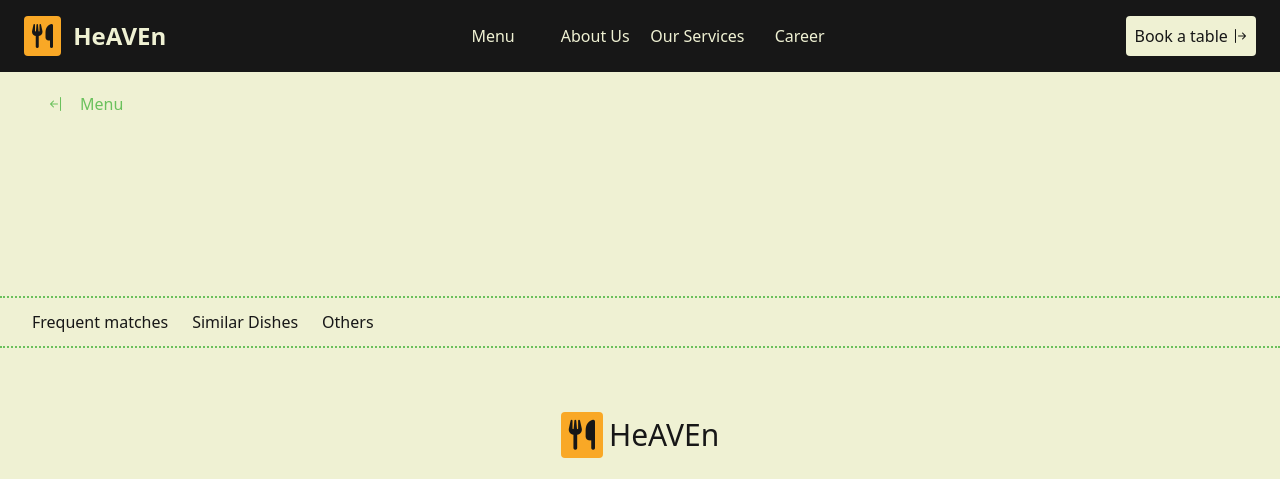
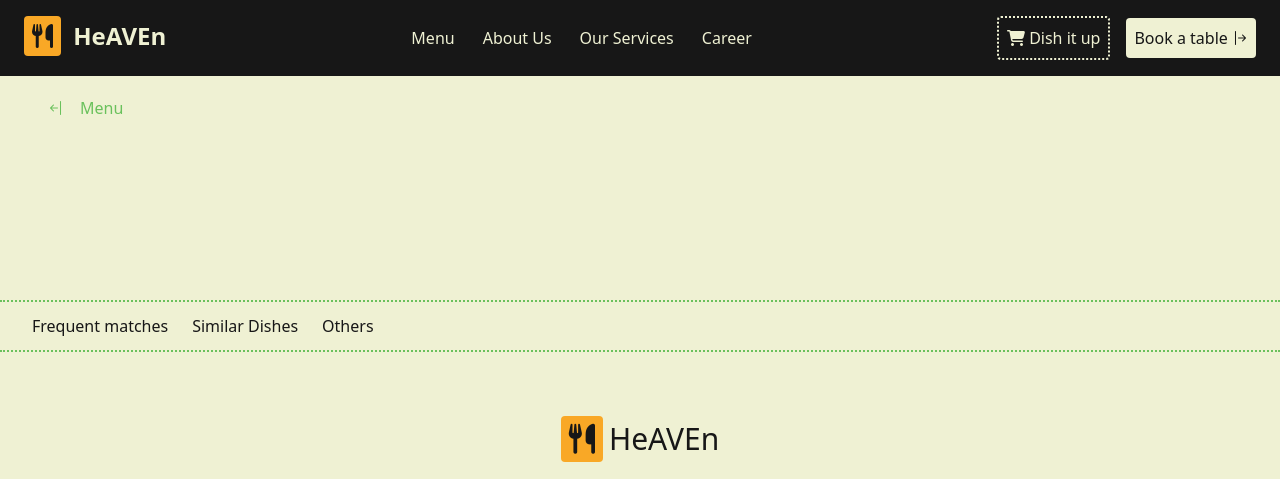
Before and after one commit to HoDoR54/Taste-Heaven, a website with bundled scripts: page src/html/dish-details.html in a window 1280 px wide. Shown: the top 479 px of the page. Built offline with nearby package versions, Linux system fonts and the light colour scheme.

Commit message:
[Fix] -- optimize paths between each webpages to enhance UX

```diff
--- a/src/html/dish-details.html
+++ b/src/html/dish-details.html
@@ -76,7 +76,7 @@
     <!-- suggestions list -->
     <section
       id="js-suggestion-list"
-      class="grid grid-cols-8 gap-4 p-3"
+      class="grid grid-cols-3 gap-4 p-3 md:grid-cols-5 lg:grid-cols-8"
     ></section>
 
     <!-- footer -->
--- a/src/scripts/UX/general-html.js
+++ b/src/scripts/data/general-html.js
@@ -15,9 +15,9 @@ export function renderGeneralElements(fileName) {
           </span>
         </div>
         <!-- Navigation for larger screens -->
-        <nav class="hidden col-span-2 lg:!flex items-center justify-center">
+        <nav class="hidden lg:col-span-2 lg:!flex items-center justify-center">
           <ul
-            class="grid w-full grid-cols-4 gap-2 text-center text-md text-primary"
+            class="flex w-full gap-x-7 text-center text-md text-primary justify-center items-center"
           >
             <li class="cursor-pointer hover:text-accent">
               <a href="${
@@ -46,7 +46,12 @@ export function renderGeneralElements(fileName) {
           </ul>
         </nav>
         <!-- Booking button -->
-        <div class="hidden lg:!flex justify-end items-center">
+        <div class="hidden lg:!flex justify-end items-center gap-4">
+        <button
+            class="p-2 rounded text-md text-primary border-primary border-dotted border-[2px] hover:text-accent hover:border-accent"
+          >
+            <a href="./src/html/order.html"
+              ><i class="fa-solid fa-cart-shopping"></i> Dish it up</a>
           <button
             class="p-2 rounded text-md bg-primary hover:bg-accent text-dark"
           >
@@ -148,11 +153,39 @@ export function renderGeneralElements(fileName) {
   document.body.innerHTML += `
     <section class="fixed top-0 left-0 bg-primary grid grid-rows-12 min-w-screen min-h-screen translate-x-[100vw] z-50 text-dark" id="js-hamburger-menu">
         <div class="flex items-center p-4 border-b-[2px] border-accent border-dotted" ><i id="js-hamburger-close" class="text-2xl fa-solid fa-xmark"></i></div>
-        <div class="border-b-[2px] border-accent border-dotted flex items-center justify-center text-lg font-semibold hover:bg-accent"><a href="./src/html/menu.html">Menu</a></div>
-        <div class="border-b-[2px] border-accent border-dotted flex items-center justify-center text-lg font-semibold hover:bg-accent"><a href="./src/html/about.html">About us</a></div>
-        <div class="border-b-[2px] border-accent border-dotted flex items-center justify-center text-lg font-semibold hover:bg-accent"><a href="./src/html/services.html">Our Services</a></div>
-        <div class="border-b-[2px] border-accent border-dotted flex items-center justify-center text-lg font-semibold hover:bg-accent"><a href="./src/html/career.html">Career</a></div>
-        <div class="border-b-[2px] border-accent border-dotted flex items-center justify-center text-lg font-semibold hover:bg-accent"><a href="./src/html/booking.html">Book a table</a></div>
+        ${
+          fileName !== "index"
+            ? `<div class="border-b-[2px] border-accent border-dotted flex items-center justify-center text-lg font-semibold hover:bg-accent">
+              <a href="../../index.html">Home</a>
+            </div>`
+            : ""
+        }
+        <div class="border-b-[2px] border-accent border-dotted flex items-center justify-center text-lg font-semibold hover:bg-accent"><a href="
+            ${fileName === "index" ? "./src/html/menu.html" : "./menu.html"}
+        ">Menu</a></div>
+        <div class="border-b-[2px] border-accent border-dotted flex items-center justify-center text-lg font-semibold hover:bg-accent"><a href="
+            ${fileName === "index" ? "./src/html/about.html" : "./about.html"}
+        ">About us</a></div>
+        <div class="border-b-[2px] border-accent border-dotted flex items-center justify-center text-lg font-semibold hover:bg-accent"><a href="
+            ${
+              fileName === "index"
+                ? "./src/html/services.html"
+                : "./services.html"
+            }
+        ">Our Services</a></div>
+        <div class="border-b-[2px] border-accent border-dotted flex items-center justify-center text-lg font-semibold hover:bg-accent"><a href="
+            ${fileName === "index" ? "./src/html/career.html" : "./career.html"}
+        ">Career</a></div>
+        <div class="border-b-[2px] border-accent border-dotted flex items-center justify-center text-lg font-semibold hover:bg-accent"><a href="
+            ${
+              fileName === "index"
+                ? "./src/html/booking.html"
+                : "./booking.html"
+            }
+        ">Book a table</a></div>
+        <div class="border-b-[2px] border-accent border-dotted flex items-center justify-center text-lg font-semibold hover:bg-accent"><a href="
+            ${fileName === "index" ? "./src/html/order.html" : "./order.html"}
+        ">Dish it up</a></div>
       </section>
     `;
 
--- a/src/scripts/dish-details.js
+++ b/src/scripts/dish-details.js
@@ -1,7 +1,7 @@
 import { getViewingDish } from "./data/dish-view.js";
 import { formatCurrency } from "./utils/money.js";
 import { menuItems } from "./data/menuItems.js";
-import { renderGeneralElements } from "./UX/general-html.js";
+import { renderGeneralElements } from "./data/general-html.js";
 
 renderGeneralElements();
 
--- a/src/scripts/home.js
+++ b/src/scripts/home.js
@@ -1,7 +1,7 @@
 import { menuItems } from "./data/menuItems.js";
 import { formatCurrency } from "./utils/money.js";
 import { setViewingDish } from "./data/dish-view.js";
-import { renderGeneralElements } from "./UX/general-html.js";
+import { renderGeneralElements } from "./data/general-html.js";
 import { applyWheelScroll } from "./UX/scroll.js";
 
 renderGeneralElements("index");
--- a/src/scripts/menu.js
+++ b/src/scripts/menu.js
@@ -1,6 +1,6 @@
 import { menuItems } from "./data/menuItems.js";
 import { setViewingDish } from "./data/dish-view.js";
-import { renderGeneralElements } from "./UX/general-html.js";
+import { renderGeneralElements } from "./data/general-html.js";
 import { applyWheelScroll } from "./UX/scroll.js";
 
 renderGeneralElements();
```
Also changed, not shown: index.html (+1 -1 lines), src/styles/output.css.
